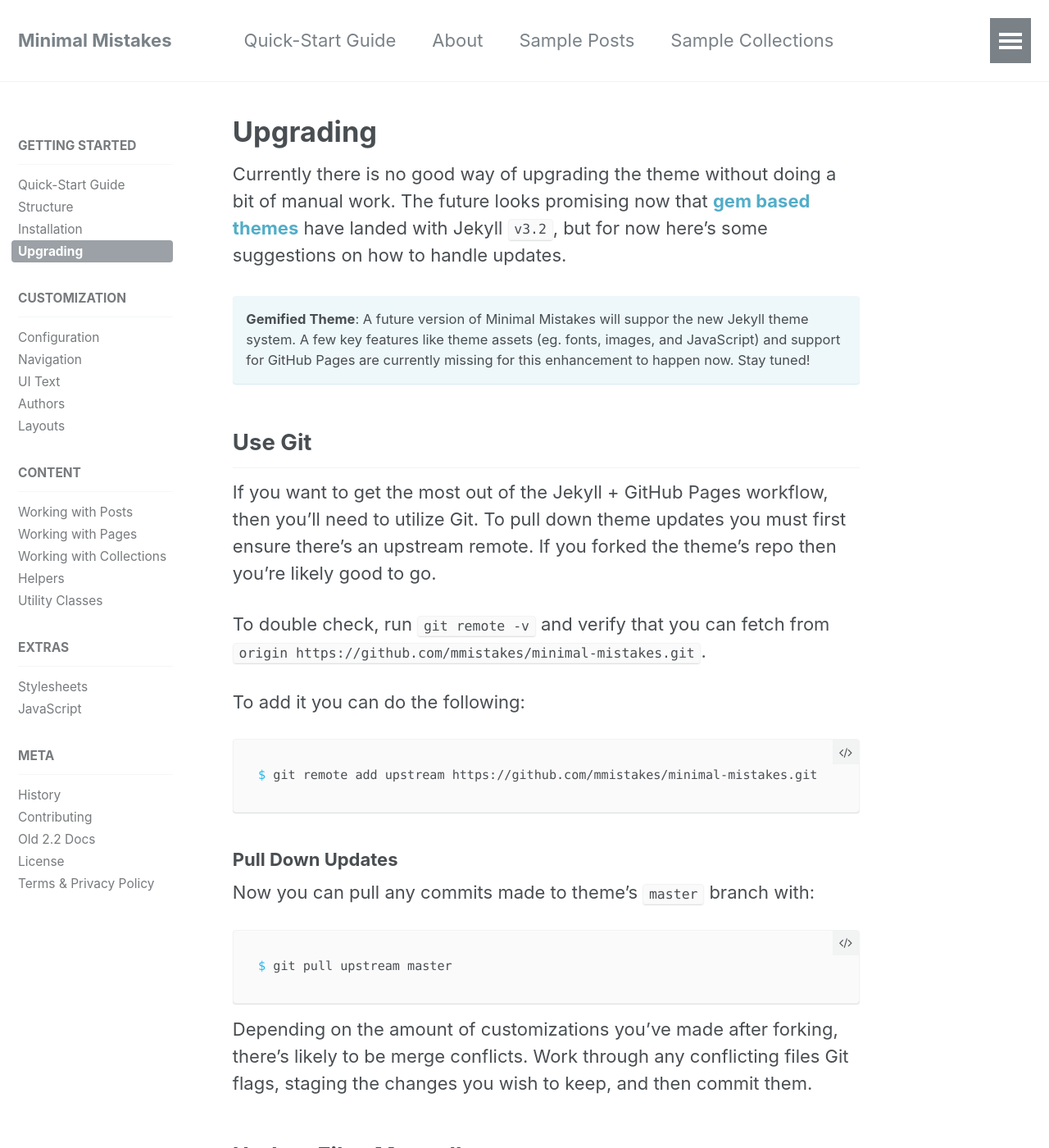
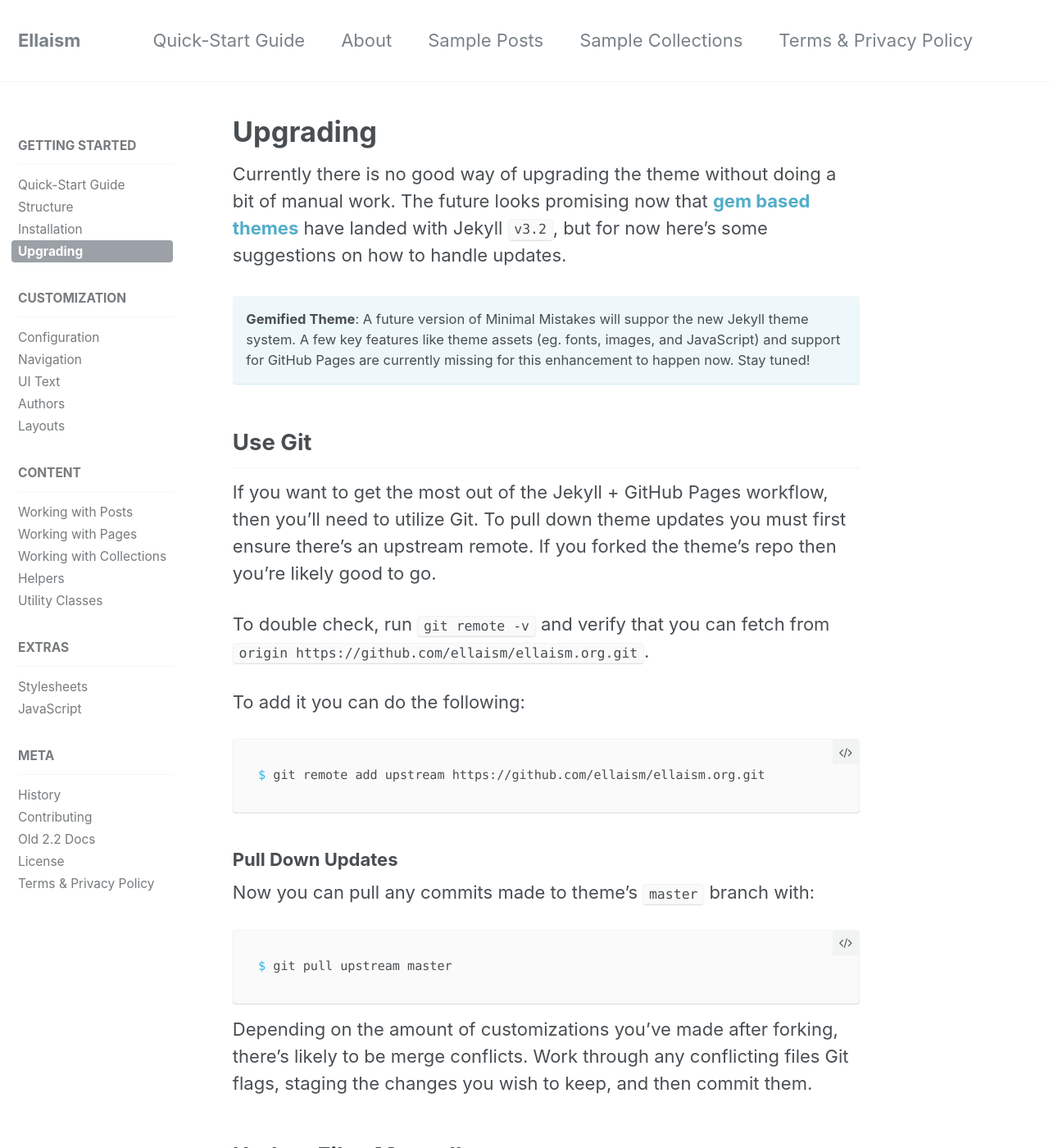
Before and after one commit to ellaism/ellaism.org, a Jekyll site: the page built from _docs/04-upgrading.md, in a window 1280 px wide and 1400 px high. Shown: the whole window at 82% size. Built offline with Jekyll 4.4.1, drawn with Linux system fonts in a browser that asks for light colours.

Commit message:
Change _config.yml to use Ellaism names

```diff
--- a/_config.yml
+++ b/_config.yml
@@ -7,13 +7,13 @@
 
 # Site Settings
 locale                   : "en-US"
-title                    : "Minimal Mistakes"
+title                    : "Ellaism"
 title_separator          : "-"
 name                     : &name "Michael Rose"
 description              : &description "A flexible Jekyll theme for your blog or site with a minimalist aesthetic."
-url                      : https://mmistakes.github.io # the base hostname & protocol for your site e.g. "https://mmistakes.github.io"
-baseurl                  : "/minimal-mistakes" # the subpath of your site, e.g. "/blog"
-repository               : "mmistakes/minimal-mistakes"
+url                      : https://ellaism.org # the base hostname & protocol for your site e.g. "https://mmistakes.github.io"
+baseurl                  : "" # the subpath of your site, e.g. "/blog"
+repository               : "ellaism/ellaism.org"
 teaser                   : # filename of teaser fallback teaser image placed in /images/, .e.g. "500x300.png"
 # breadcrumbs            : false # true, false (default)
 words_per_minute         : 200
@@ -30,7 +30,7 @@
     colorscheme          : # "light" (default), "dark"
 staticman:
   allowedFields          : ['name', 'email', 'url', 'message']
-  branch                 : "gh-pages" # "master", "gh-pages"
+  branch                 : "master" # "master", "gh-pages"
   commitMessage          : "New comment."
   filename               : comment-{@timestamp}
   format                 : "yml"
@@ -48,33 +48,32 @@
   path                   : # blank (default) uses feed.xml
 
 # SEO Related
-google_site_verification : "UQj93ERU9zgECodaaXgVpkjrFn9UrDMEzVamacSoQ8Y"
+google_site_verification :
 bing_site_verification   :
 alexa_site_verification  :
 yandex_site_verification :
 
 # Social Sharing
 twitter:
-  username               : &twitter "mmistakes"
+  username               : &twitter "EllaismCoin"
 facebook:
-  username               : &facebook "michaelrose"
+  username               :
   app_id                 :
   publisher              :
 og_image                 : "site-logo.png" # Open Graph/Twitter default site image
 # For specifying social profiles
 # - https://developers.google.com/structured-data/customize/social-profiles
 social:
-  type                   : # Person or Organization (defaults to Person)
+  type                   : Organization # Person or Organization (defaults to Person)
   name                   : # If the user or organization name differs from the site's name
   links: # An array of links to social media profiles
-    - "https://twitter.com/mmistakes"
-    - "https://facebook.com/michaelrose"
+    - "https://twitter.com/EllaismCoin"
 
 # Analytics
 analytics:
   provider               : "google-universal" # false (default), "google", "google-universal", "custom"
   google:
-    tracking_id          : "UA-2011187-3"
+    tracking_id          : "UA-109551978-1"
 
 
 # Site Author
```
